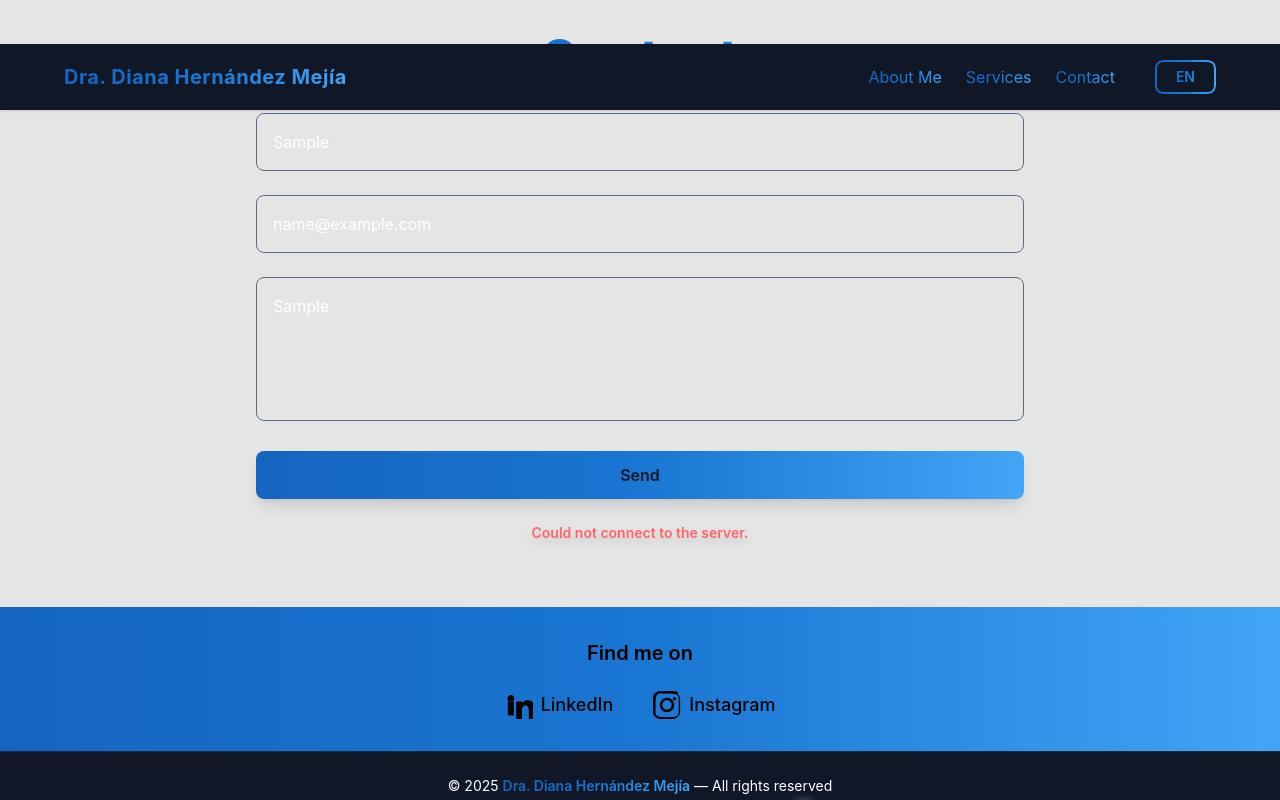
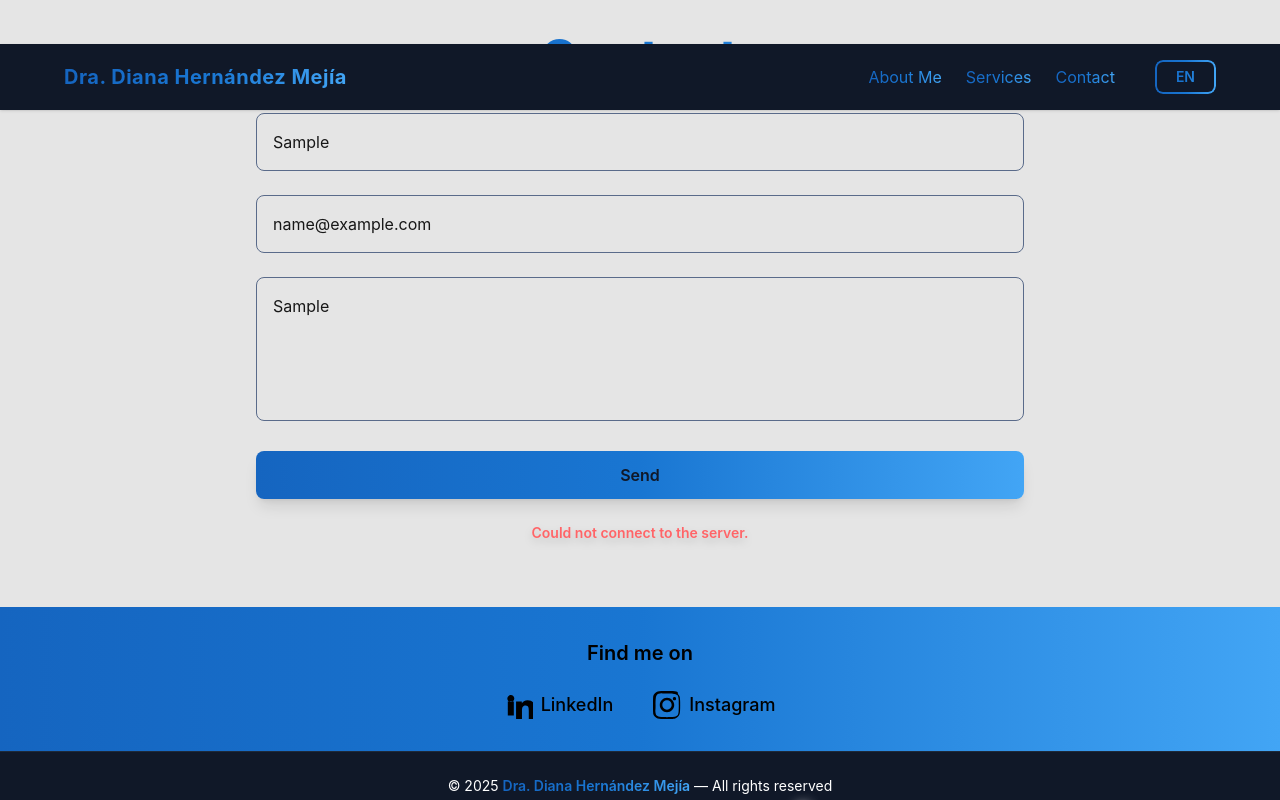
Before and after one commit to Cata-hm/dra-Diana-Hernandez, a React (Vite) app in the folder Dra-Diana-HM_FE/: page / in a window 1280 px wide. Both pictures are taken after typing "Sample", "name@example.com", "Sample" into the empty fields and a click on the button "Send". Shown: the part 3094-3894 px from the top of the page. Built offline with nearby package versions, Linux system fonts and the light colour scheme; no server answers.

Commit message:
adjusting nodemailer and last styles

```diff
--- a/Dra-Diana-HM_FE/src/components/Contact.tsx
+++ b/Dra-Diana-HM_FE/src/components/Contact.tsx
@@ -67,7 +67,7 @@ const Contact = () => {
             type="text"
             name="name"
             placeholder={t('contact.namePlaceholder')}
-            className="w-full p-4 rounded-lg border border-[#5A6B8A] bg-neutral-200 placeholder-[#8CA0B3] text-white focus:outline-none focus:ring-2 focus:ring-blue-600 transition-shadow duration-300"
+            className="w-full p-4 rounded-lg border border-[#5A6B8A] bg-neutral-200 placeholder-[#8CA0B3] text-neutral-900 focus:outline-none focus:ring-2 focus:ring-blue-600 transition-shadow duration-300"
             value={formData.name}
             onChange={handleChange}
             required
@@ -77,7 +77,7 @@ const Contact = () => {
             type="email"
             name="email"
             placeholder={t('contact.emailPlaceholder')}
-            className="w-full p-4 rounded-lg border border-[#5A6B8A] bg-neutral-200 placeholder-[#8CA0B3] text-white focus:outline-none focus:ring-2 focus:ring-blue-600 transition-shadow duration-300"
+            className="w-full p-4 rounded-lg border border-[#5A6B8A] bg-neutral-200 placeholder-[#8CA0B3] text-neutral-900 focus:outline-none focus:ring-2 focus:ring-blue-600 transition-shadow duration-300"
             value={formData.email}
             onChange={handleChange}
             required
@@ -86,7 +86,7 @@ const Contact = () => {
           <textarea
             name="message"
             placeholder={t('contact.messagePlaceholder')}
-            className="w-full p-4 rounded-lg border border-[#5A6B8A] bg-neutral-200 placeholder-[#8CA0B3] text-white h-36 resize-none focus:outline-none focus:ring-2 focus:ring-blue-600 transition-shadow duration-300"
+            className="w-full p-4 rounded-lg border border-[#5A6B8A] bg-neutral-200 placeholder-[#8CA0B3] text-neutral-900 h-36 resize-none focus:outline-none focus:ring-2 focus:ring-blue-600 transition-shadow duration-300"
             value={formData.message}
             onChange={handleChange}
             required
@@ -106,7 +106,7 @@ const Contact = () => {
                 ? 'text-green-400'
                 : status === t('contact.status.error') || status === t('contact.status.serverError')
                 ? 'text-red-400'
-                : 'text-yellow-300'
+                : 'text-neutral-900'
             } drop-shadow-lg font-semibold`}
           >
             {status}
--- a/Dra-Diana-HM_FE/src/components/Hero.tsx
+++ b/Dra-Diana-HM_FE/src/components/Hero.tsx
@@ -17,8 +17,8 @@ const Hero = () => {
   return (
     <section
       ref={ref}
-      className="relative w-full min-h-screen flex flex-col justify-center items-center text-center px-6 text-white bg-cover bg-center"
-      style={{ backgroundImage: `url('/images/profile2.jpg')` }}
+      className="relative w-full min-h-screen flex flex-col justify-center items-center text-center px-6 text-white bg-cover"
+      style={{ backgroundImage: `url('/images/profile2.jpg')`, backgroundPosition: 'center 40%',}}
     >
       {/* Overlay oscuro para que el texto se vea mejor */}
       <div className="absolute inset-0 bg-black opacity-50"></div>
--- a/Dra-Diana-HM_FE/src/components/Services.tsx
+++ b/Dra-Diana-HM_FE/src/components/Services.tsx
@@ -71,7 +71,7 @@ const Services = () => {
               variants={itemVariants}
               className="relative group p-[2px] rounded-3xl
                          bg-gradient
-                         shadow-[0_0_15px_rgba(167,139,250,0.3)] hover:shadow-[0_0_25px_rgba(167,139,250,0.5)] transition-shadow duration-300"
+                         shadow-[0_0_15px_rgba(167,139,250,0.3)] hover:shadow-[#1565C0] transition-shadow duration-300"
             >
               <div className="bg-neutral-200 rounded-3xl p-8 h-full">
                 <h4 className="text-xl md:text-2xl font-extrabold mb-4 bg-gradient bg-clip-text text-transparent">
```
